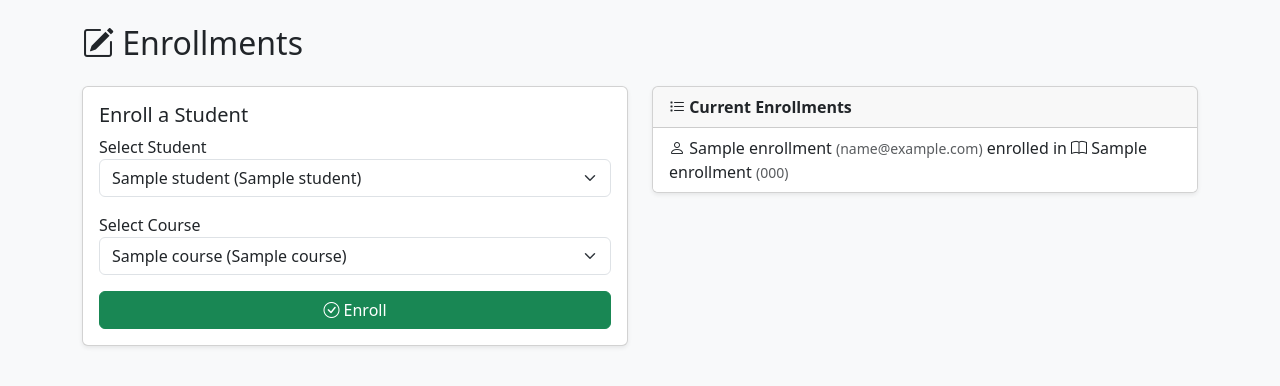
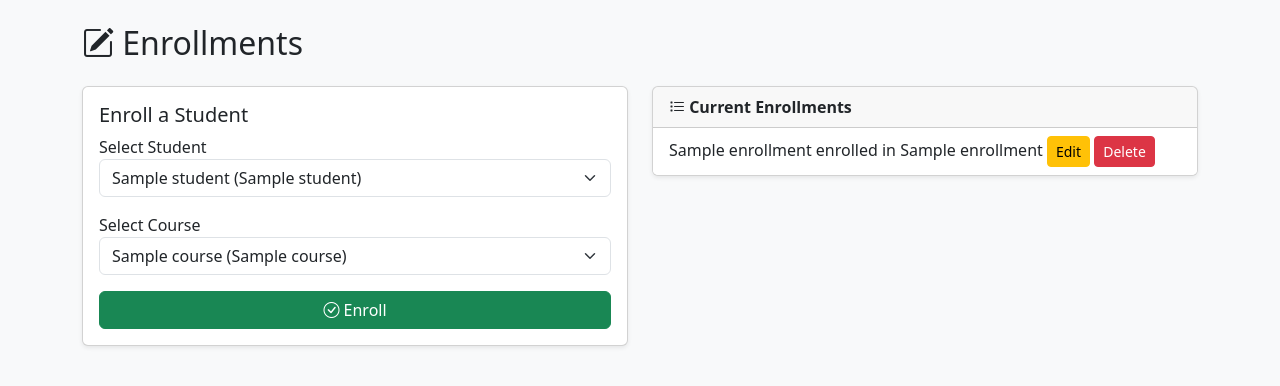
Before and after one commit to Mandiluvendlebe/student-enrollment-system, a Flask app: template templates/enrollments.html in a window 1280 px wide. Shown: the part 56-442 px from the top of the page. Run offline with Flask 3, Linux system fonts and the light colour scheme; the template is opened without the code that fills it: most values are stand-ins (such as "Sample title", 1, 10 or a date in 2020).

Commit message:
Replacing CLI with Flask to run project as app

```diff
--- a/app.py
+++ b/app.py
@@ -1,9 +1,9 @@
 from flask import Flask, render_template, request, redirect, url_for, flash
 import re
 from queries import (
-    get_all_students, add_student,
+    delete_course, delete_enrollment, delete_student, get_all_students, add_student,
     get_all_courses, add_course,
-    enroll_student, get_all_enrollments, get_student_by_email
+    enroll_student, get_all_enrollments, get_course_by_id, get_enrollment_by_id, get_student_by_email, get_student_by_id, update_course, update_enrollment, update_student
 )
 
 app = Flask(__name__)
@@ -52,6 +52,23 @@ def add_student_route():
     add_student(first, last, email)
     return redirect(url_for('students'))
 
+@app.route('/edit_student/<int:student_id>', methods=['GET', 'POST'])
+def edit_student(student_id):
+    if request.method == 'POST':
+        first_name = request.form['first_name']
+        last_name = request.form['last_name']
+        email = request.form['email']
+        update_student(student_id, first_name, last_name, email)
+        return redirect(url_for('students'))
+
+    student = get_student_by_id(student_id)  # Create a query to fetch a single student by ID
+    return render_template('edit_student.html', student=student)
+
+@app.route('/delete_student/<int:student_id>', methods=['POST'])
+def delete_student_route(student_id):
+    delete_student(student_id)
+    return redirect(url_for('students'))
+
 @app.route('/courses')
 def courses():
     all_courses = get_all_courses()
@@ -63,6 +80,23 @@ def add_course_route():
     code = request.form['course_code']
     add_course(name, code)
     return redirect(url_for('courses'))
+
+@app.route('/edit_course/<int:course_id>', methods=['GET', 'POST'])
+def edit_course(course_id):
+    if request.method == 'POST':
+        course_name = request.form['course_name']
+        course_code = request.form['course_code']
+        update_course(course_id, course_name, course_code)
+        return redirect(url_for('courses'))
+
+    course = get_course_by_id(course_id)  # Create a query to fetch a single course by ID
+    return render_template('edit_course.html', course=course)
+
+@app.route('/delete_course/<int:course_id>', methods=['POST'])
+def delete_course_route(course_id):
+    delete_course(course_id)
+    return redirect(url_for('courses'))
+
 
 @app.route('/enrollments', methods=['GET', 'POST'])
 def enrollments():
@@ -84,7 +118,25 @@ def enrollments():
 
     return render_template('enrollments.html', students=students, courses=courses, enrollments=enrollments)
 
-@app.route('/enroll', methods=['POST'])
+@app.route('/edit_enrollment/<int:enrollment_id>', methods=['GET', 'POST'])
+def edit_enrollment(enrollment_id):
+    if request.method == 'POST':
+        student_id = request.form['student_id']
+        course_id = request.form['course_id']
+        update_enrollment(enrollment_id, student_id, course_id)
+        return redirect(url_for('enrollments'))
+
+    enrollment = get_enrollment_by_id(enrollment_id)  # Create a query to fetch a single enrollment by ID
+    students = get_all_students()
+    courses = get_all_courses()
+    return render_template('edit_enrollment.html', enrollment=enrollment, students=students, courses=courses)
+
+@app.route('/delete_enrollment/<int:enrollment_id>', methods=['POST'])
+def delete_enrollment_route(enrollment_id):
+    delete_enrollment(enrollment_id)
+    return redirect(url_for('enrollments'))
+
+@app.route('/enroll_student', methods=['POST'])
 def enroll():
     student_id = request.form['student_id']
     course_id = request.form['course_id']
--- a/templates/courses.html
+++ b/templates/courses.html
@@ -27,7 +27,11 @@
             <ul class="list-group list-group-flush">
                 {% for course in courses %}
                 <li class="list-group-item">
-                    <i class="bi bi-book"></i> {{ course[1] }} <small class="text-muted">({{ course[2] }})</small>
+                    {{ course[1] }} ({{ course[2] }})
+                    <a href="{{ url_for('edit_course', course_id=course[0]) }}" class="btn btn-sm btn-warning">Edit</a>
+                    <form action="{{ url_for('delete_course_route', course_id=course[0]) }}" method="POST" style="display:inline;">
+                        <button class="btn btn-sm btn-danger">Delete</button>
+                    </form>
                 </li>
                 {% endfor %}
             </ul>
--- a/templates/enrollments.html
+++ b/templates/enrollments.html
@@ -40,11 +40,11 @@
             <ul class="list-group list-group-flush">
                 {% for enrollment in enrollments %}
                 <li class="list-group-item">
-                    <i class="bi bi-person"></i> {{ enrollment.student_name }}
-                    <small class="text-muted">({{ enrollment.student_email }})</small>
-                    enrolled in
-                    <i class="bi bi-book"></i> {{ enrollment.course_name }}
-                    <small class="text-muted">({{ enrollment.course_code }})</small>
+                    {{ enrollment.student_name }} enrolled in {{ enrollment.course_name }}
+                    <a href="{{ url_for('edit_enrollment', enrollment_id=enrollment[0]) }}" class="btn btn-sm btn-warning">Edit</a>
+                    <form action="{{ url_for('delete_enrollment_route', enrollment_id=enrollment[0]) }}" method="POST" style="display:inline;">
+                        <button class="btn btn-sm btn-danger">Delete</button>
+                    </form>
                 </li>
                 {% endfor %}
             </ul>
```
Also changed, not shown: queries.py (+54 -1 lines), templates/students.html (+5 -2 lines).
